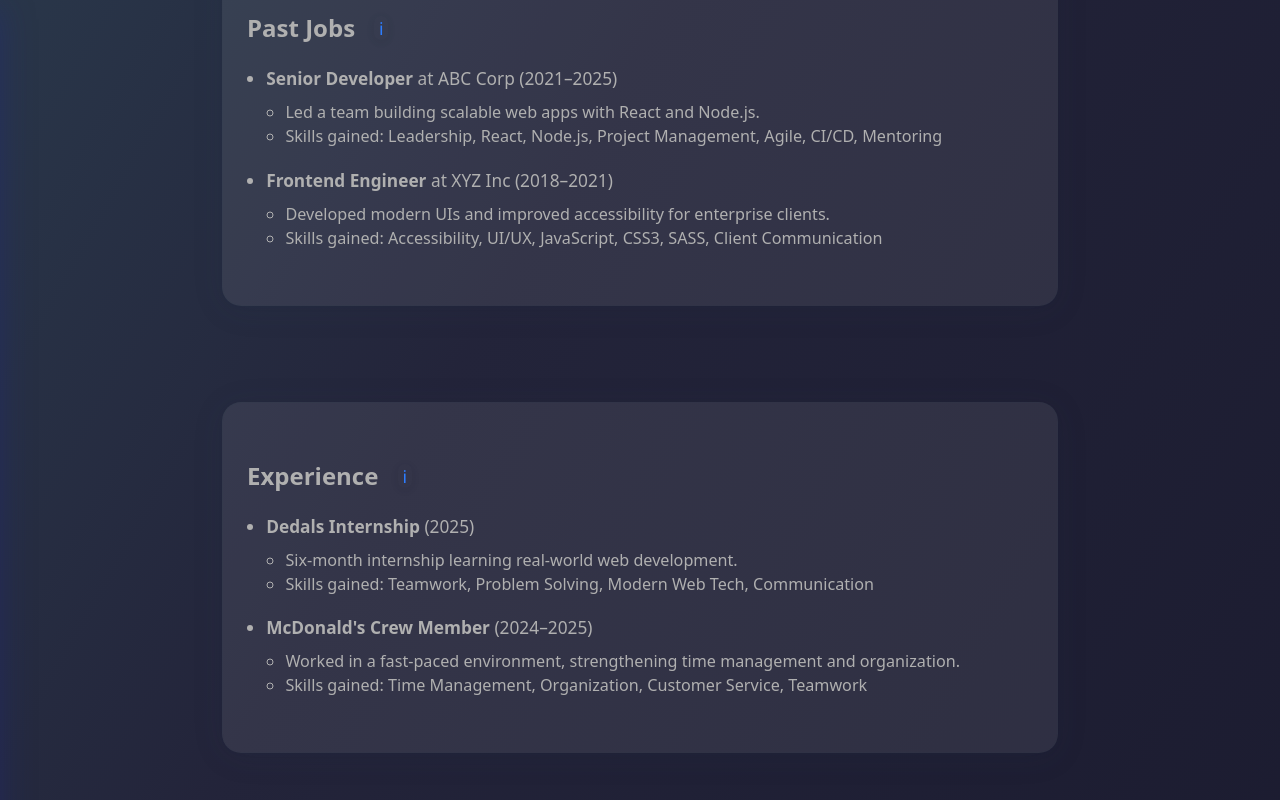
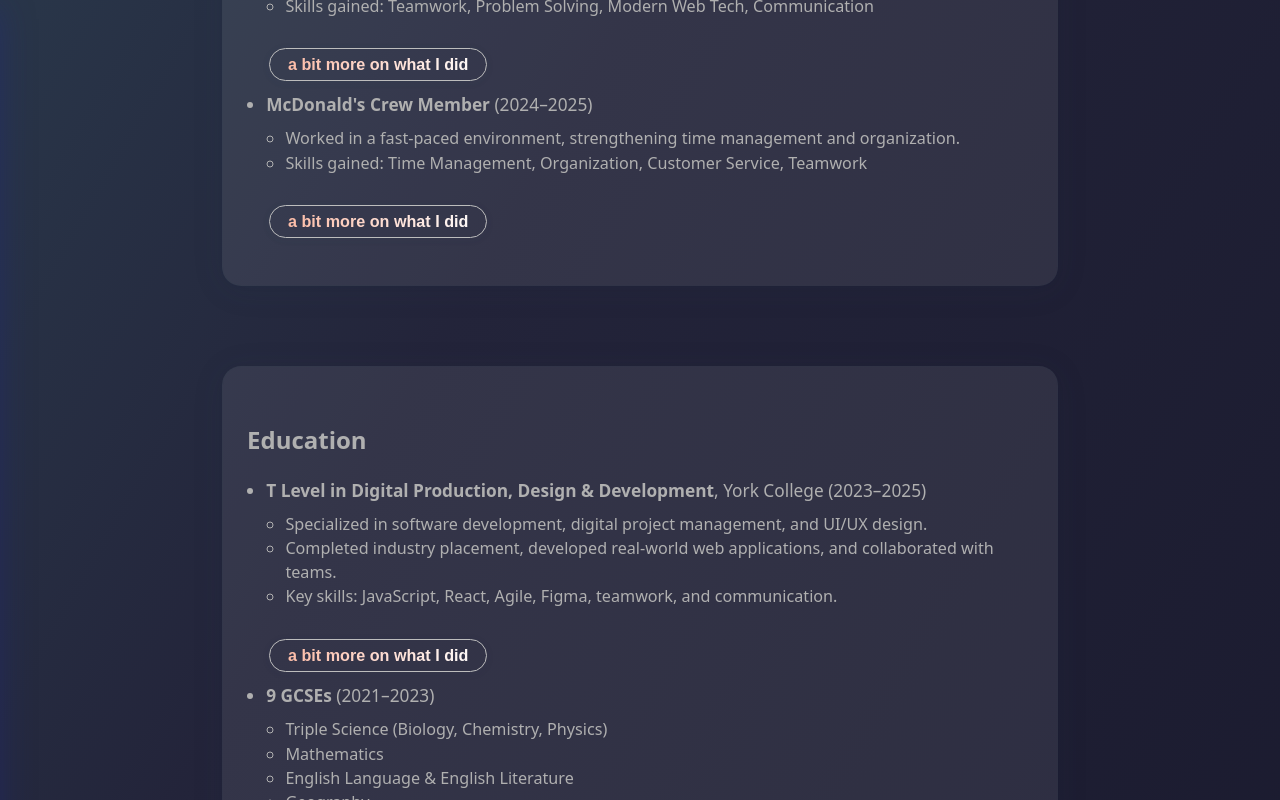
Before and after one commit to GeorgeMunday/software-development-portfolio, a React (Vite) app: page / in a window 1280 px wide. Both pictures are taken after a click on the button "Learn More". Shown: the part 473-1273 px from the top of the page. Built offline with nearby package versions, Linux system fonts and the light colour scheme.

Commit message:
added bits to reusme main

```diff
--- a/src/page/componets/mains/about-main.jsx
+++ b/src/page/componets/mains/about-main.jsx
@@ -62,9 +62,6 @@ const HomeMain = ({ onSidebarToggle, onInfoClick, setPage }) => {
               <span title="HTML5" className="skill-icon">
                 <img src="https://cdn.jsdelivr.net/gh/devicons/devicon/icons/html5/html5-original.svg" alt="HTML5" height="36" />
               </span>
-              <span title="Sass" className="skill-icon">
-                <img src="https://cdn.jsdelivr.net/gh/devicons/devicon/icons/sass/sass-original.svg" alt="Sass" height="36" />
-              </span>
               <span title="TypeScript" className="skill-icon">
                 <img src="https://cdn.jsdelivr.net/gh/devicons/devicon/icons/typescript/typescript-original.svg" alt="TypeScript" height="36" />
               </span>
--- a/src/page/componets/mains/resume-main.jsx
+++ b/src/page/componets/mains/resume-main.jsx
@@ -9,47 +9,10 @@ import './styles/resume.css';
 const ResumeMain = ({ onSidebarToggle, onInfoClick }) => {
   return (
     <div className="about-container">
-      <div className="about-header">
-        <h1>Resume</h1>
-        <div className="header-buttons">
-          <button
-            className="sidebar-toggle-btn"
-            onClick={() => onSidebarToggle && onSidebarToggle('resume')}
-            style={{ marginRight: '1rem' }}
-          >
-            ☰ Details
-          </button>
-        </div>
-      </div>
       <div className="about-content">
-        <div className="info-sections resume-sections">
-          {/* Past Jobs Section */}
-          <div className="info-section resume-section-bg">
-            <h2 className="resume-section-title">Past Jobs
-              <button className="infobar-toggle-btn" onClick={() => onInfoClick && onInfoClick('pastjobs')}>ℹ</button>
-            </h2>
-            <ul className="resume-list">
-              <li>
-                <strong>Senior Developer</strong> at ABC Corp (2021–2025)
-                <ul>
-                  <li>Led a team building scalable web apps with React and Node.js.</li>
-                  <li>Skills gained: Leadership, React, Node.js, Project Management, Agile, CI/CD, Mentoring</li>
-                </ul>
-              </li>
-              <li>
-                <strong>Frontend Engineer</strong> at XYZ Inc (2018–2021)
-                <ul>
-                  <li>Developed modern UIs and improved accessibility for enterprise clients.</li>
-                  <li>Skills gained: Accessibility, UI/UX, JavaScript, CSS3, SASS, Client Communication</li>
-                </ul>
-              </li>
-            </ul>
-          </div>
           {/* Experience Section */}
           <div className="info-section resume-section-bg">
-            <h2 className="resume-section-title">Experience
-              <button className="infobar-toggle-btn" onClick={() => onInfoClick && onInfoClick('experience')}>ℹ</button>
-            </h2>
+            <h2 className="resume-section-title">Experience</h2>
             <ul className="resume-list">
               <li>
                 <strong>Dedals Internship</strong> (2025)
@@ -58,6 +21,12 @@ const ResumeMain = ({ onSidebarToggle, onInfoClick }) => {
                   <li>Skills gained: Teamwork, Problem Solving, Modern Web Tech, Communication</li>
                 </ul>
               </li>
+            <button
+              className="resume-sidebar-btn"
+              onClick={() => onSidebarToggle && onSidebarToggle('resume')}
+            >
+              a bit more on what I did
+            </button>
               <li>
                 <strong>McDonald's Crew Member</strong> (2024–2025)
                 <ul>
@@ -65,22 +34,45 @@ const ResumeMain = ({ onSidebarToggle, onInfoClick }) => {
                   <li>Skills gained: Time Management, Organization, Customer Service, Teamwork</li>
                 </ul>
               </li>
+              <button
+                className="resume-sidebar-btn"
+                onClick={() => onSidebarToggle && onSidebarToggle('resume')}
+              >
+                a bit more on what I did
+              </button>
             </ul>
           </div>
           {/* Education Section */}
           <div className="info-section resume-section-bg">
-            <h2 className="resume-section-title">Education
-              <button className="infobar-toggle-btn" onClick={() => onInfoClick && onInfoClick('education')}>ℹ</button>
-            </h2>
+            <h2 className="resume-section-title">Education</h2>
             <ul className="resume-list">
               <li>
-                <strong>BSc Computer Science</strong>, XYZ University (2014–2018)
+                <strong>T Level in Digital Production, Design & Development</strong>, York College (2023–2025)
                 <ul>
-                  <li>Relevant coursework: Web Development, Algorithms, Databases</li>
-                  <li>Skills gained: Computer Science Fundamentals, SQL, Algorithms, Web Development</li>
+                  <li>Specialized in software development, digital project management, and UI/UX design.</li>
+                  <li>Completed industry placement, developed real-world web applications, and collaborated with teams.</li>
+                  <li>Key skills: JavaScript, React, Agile, Figma, teamwork, and communication.</li>
                 </ul>
               </li>
+              <button className="resume-sidebar-btn" onClick={() => onInfoClick && onInfoClick('education')}>
+                a bit more on what I did
+              </button>
+              <li>
+                <strong>9 GCSEs</strong> (2021–2023)
+                <ul>
+                  <li>Triple Science (Biology, Chemistry, Physics)</li>
+                  <li>Mathematics</li>
+                  <li>English Language & English Literature</li>
+                  <li>Geography</li>
+                  <li>Drama</li>
+                  <li>Astronomy</li>
+                </ul>
+              </li>
+              <button className="resume-sidebar-btn" onClick={() => onInfoClick && onInfoClick('education')}>
+                a bit more on what I did
+              </button>
             </ul>
+
           </div>
           <div className="info-section" style={{ textAlign: 'center', marginTop: '1.5rem' }}>
             <a
@@ -93,7 +85,6 @@ const ResumeMain = ({ onSidebarToggle, onInfoClick }) => {
           </div>
         </div>
       </div>
-    </div>
   );
 };
 
--- a/src/page/componets/mains/styles/css/contact-form.css
+++ b/src/page/componets/mains/styles/css/contact-form.css
@@ -8,7 +8,6 @@
   width: 100%;
   margin: 0 auto;
   border-radius: 1.2rem;
-  box-shadow: 0 4px 24px rgba(0,0,0,0.08);
   padding: 2rem 1.5rem;
 }
 .contact-form label {
--- a/src/page/componets/mains/styles/resume.css
+++ b/src/page/componets/mains/styles/resume.css
@@ -1,3 +1,55 @@
+/* Infobar button for education/experience */
+.resume-section-bg .infobar-toggle-btn {
+  display: inline-flex;
+  align-items: center;
+  justify-content: center;
+  margin-left: 0.7rem;
+  padding: 0.18rem 0.7rem 0.18rem 0.7rem;
+  font-size: 1.08rem;
+  font-weight: 600;
+  color: #fff;
+  background: linear-gradient(90deg, #2d7dff 60%, #fcb69f 100%);
+  border: none;
+  border-radius: 1.2rem;
+  box-shadow: 0 1.5px 8px 0 rgba(44,62,80,0.07);
+  cursor: pointer;
+  transition: background 0.18s, color 0.18s, box-shadow 0.18s, transform 0.15s;
+  outline: none;
+}
+.resume-section-bg .infobar-toggle-btn:hover, .resume-section-bg .infobar-toggle-btn:focus {
+  background: linear-gradient(90deg, #fcb69f 60%, #2d7dff 100%);
+  color: #222;
+  box-shadow: 0 4px 16px 0 rgba(252,182,159,0.13);
+  transform: translateY(-2px) scale(1.06);
+}
+/* Sidebar action button inside resume list */
+.resume-sidebar-btn {
+  display: inline-block;
+  margin: 0.7rem 0 0.7rem 0.2rem;
+  padding: 0.38rem 1.1rem;
+  font-size: 1.01rem;
+  font-weight: 700;
+  background: rgba(44,62,80,0.07);
+  border: 1.2px solid #bdbdbd;
+  border-radius: 1.2rem;
+  box-shadow: 0 1.5px 8px 0 rgba(44,62,80,0.07);
+  cursor: pointer;
+  transition: background 0.18s, color 0.18s, border 0.18s, box-shadow 0.18s;
+  outline: none;
+  /* Gradient text */
+  background-clip: text;
+  -webkit-background-clip: text;
+  color: transparent;
+  background-image: linear-gradient(90deg, #fcb69f 0%, #fff 100%);
+  -webkit-text-fill-color: transparent;
+}
+.resume-sidebar-btn:hover, .resume-sidebar-btn:focus {
+  background-image: linear-gradient(90deg, #fff 0%, #fcb69f 100%);
+  color: transparent;
+  -webkit-text-fill-color: transparent;
+  border: 1.2px solid #fcb69f;
+  box-shadow: 0 4px 16px 0 rgba(252,182,159,0.13);
+}
 /* Resume page section backgrounds and spacing */
 .resume-sections {
   gap: 3.5rem;
```
